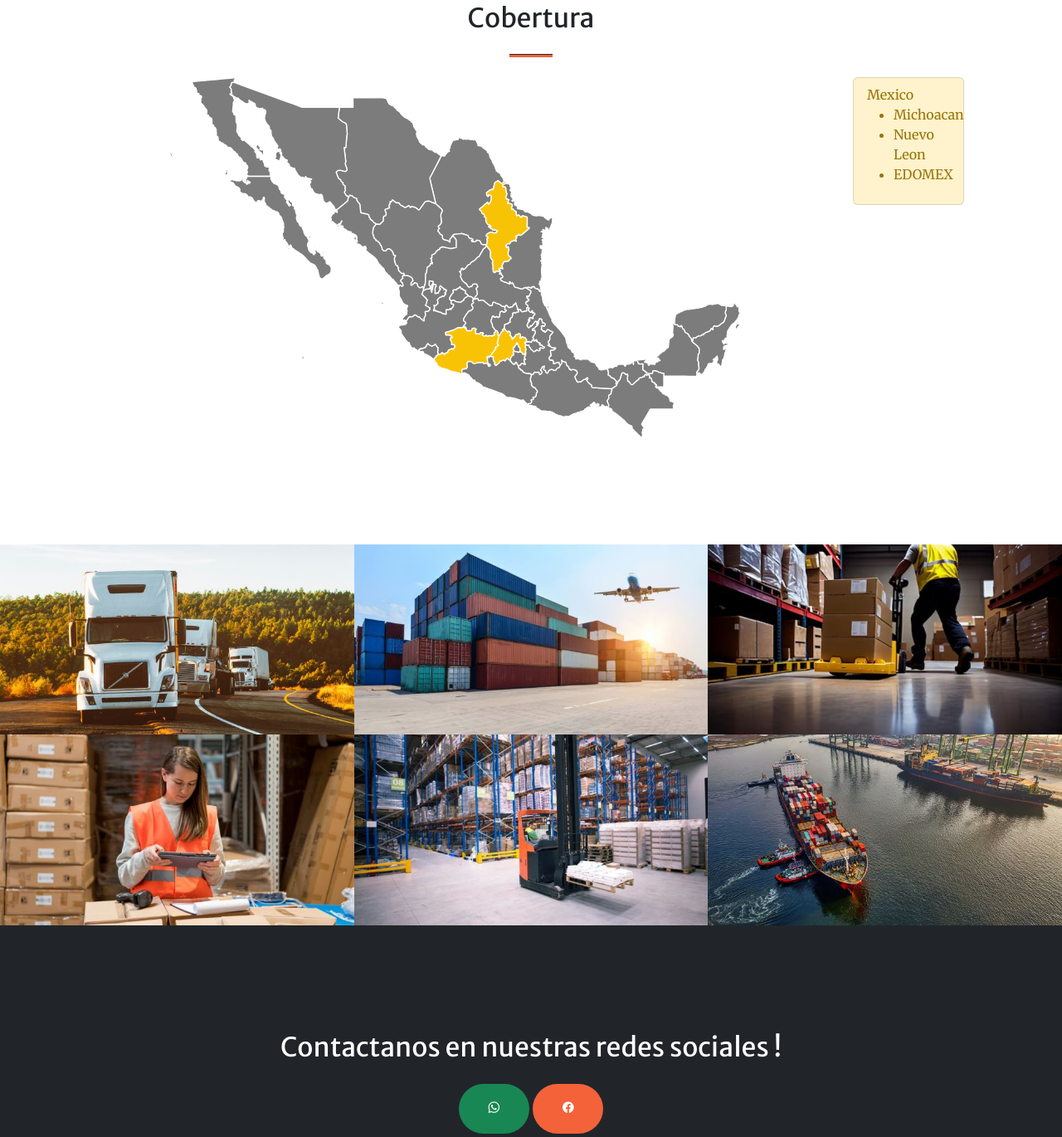
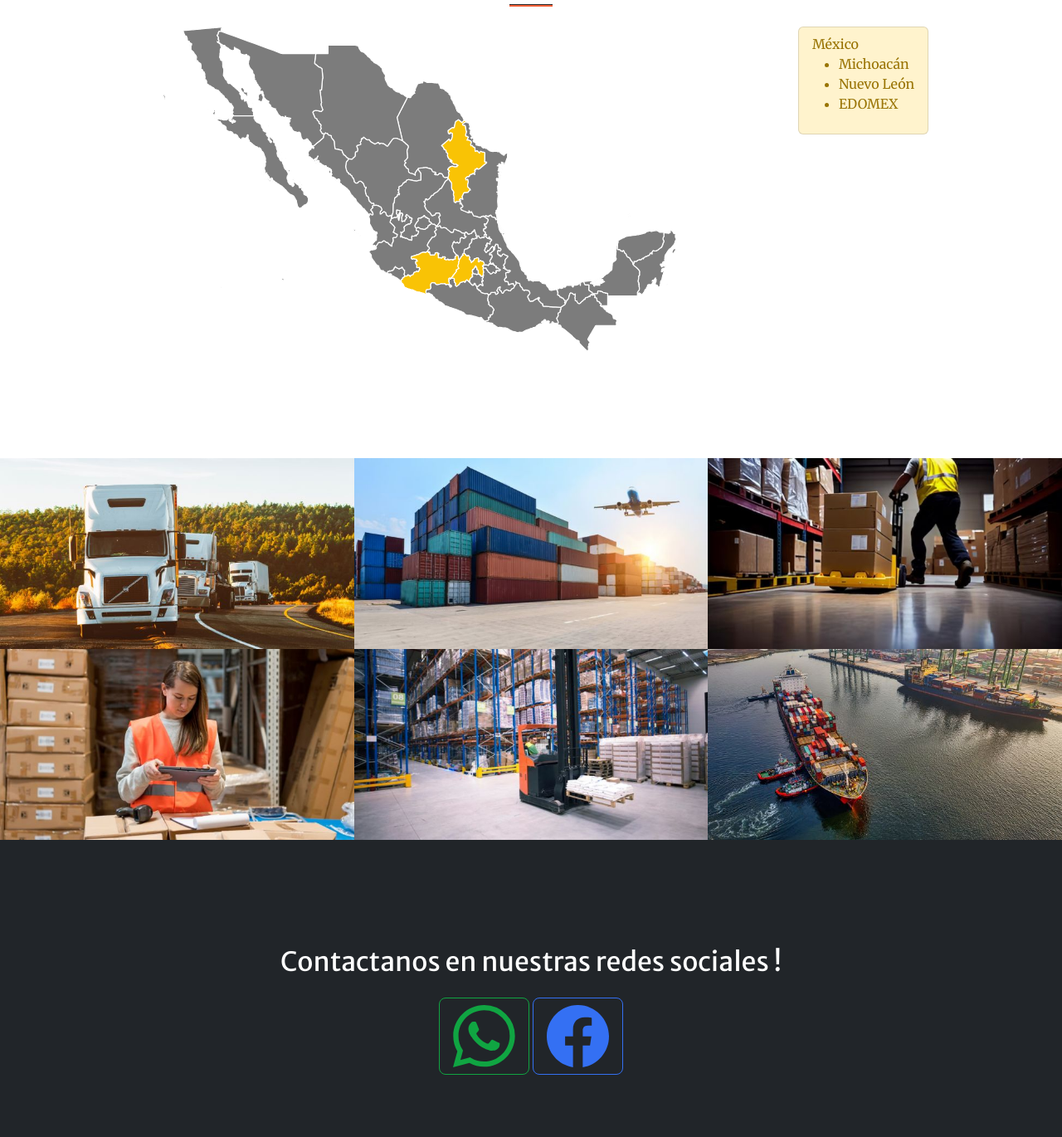
Before and after one commit to inovagmpb/inovagmpb.github.io, a plain HTML site: page index.html in a window 1280 px wide. Shown: the part 1427-2797 px from the top of the page at 83% size. Drawn offline with nearby package versions, Linux system fonts and the light colour scheme; some packages are replaced by stand-ins of ours; a script that the page names is missing.

Commit message:
Cambios de boton
Se agregaron los botones de las redes sociales, se corrigió el listado junto al mapa y se conserva en un tamaño pequeño

```diff
--- a/index.html
+++ b/index.html
@@ -5,7 +5,7 @@
         <meta name="viewport" content="width=device-width, initial-scale=1, shrink-to-fit=no" />
         <meta name="description" content="" />
         <meta name="author" content="" />
-        <title>Creative - Start Bootstrap Theme</title>
+        <title>Disruptors Logistics</title>
         <!-- Favicon-->
         <link rel="icon" type="image/x-icon" href="assets/favicon.ico" />
         <!-- Bootstrap Icons-->
@@ -71,7 +71,7 @@
                             sus operaciones en la cadena de suministro como un integrador Disruptivo con la flexibilidad que
                             las exigencias requieren.
                         </p>
-                        <a class="btn btn-light btn-xl" href="#services">Get Started!</a>
+                        <!-- <a class="btn btn-light btn-xl" href="#services">Get Started!</a> -->
                     </div>
                 </div>
             </div>
@@ -81,43 +81,15 @@
             <div class="container px-4 px-lg-5">
                 <h2 class="text-center mt-0">Cobertura</h2>
                 <hr class="divider" />
-                <div class="row gx-4 gx-lg-5">
-                    <div class="col-lg-10 col-md-6 text-center">
+                <div class="row gx-4 gx-lg-4">
+                    <div class="col-lg-9 col-md-6 text-center">
                         <img src="assets/img/MapMx.svg" alt="" style="width: 80%;">
                     </div>
-                    <div class="col-lg-2 col-md-6 text-center">
+                    <div class="col-lg-3 col-md-2 text-center d-flex justify-content-center">
                         <div class="list-group" style="text-align: left;">
-                            <a href="#" class="list-group-item list-group-item-action list-group-item-warning">Mexico<ul><li>Michoacan</li><li>Nuevo Leon</li><li>EDOMEX</li></ul></a>
+                            <a href="#" class="list-group-item list-group-item-action list-group-item-warning">México<ul><li>Michoacán</li><li>Nuevo León</li><li>EDOMEX</li></ul></a>
                         </div>
                     </div>
-                    <!-- <div class="col-lg-3 col-md-6 text-center">
-                        <div class="mt-5">
-                            <div class="mb-2"><i class="bi-gem fs-1 text-primary"></i></div>
-                            <h3 class="h4 mb-2">Sturdy Themes</h3>
-                            <p class="text-muted mb-0">Our themes are updated regularly to keep them bug free!</p>
-                        </div>
-                    </div>
-                    <div class="col-lg-3 col-md-6 text-center">
-                        <div class="mt-5">
-                            <div class="mb-2"><i class="bi-laptop fs-1 text-primary"></i></div>
-                            <h3 class="h4 mb-2">Up to Date</h3>
-                            <p class="text-muted mb-0">All dependencies are kept current to keep things fresh.</p>
-                        </div>
-                    </div>
-                    <div class="col-lg-3 col-md-6 text-center">
-                        <div class="mt-5">
-                            <div class="mb-2"><i class="bi-globe fs-1 text-primary"></i></div>
-                            <h3 class="h4 mb-2">Ready to Publish</h3>
-                            <p class="text-muted mb-0">You can use this design as is, or you can make changes!</p>
-                        </div>
-                    </div>
-                    <div class="col-lg-3 col-md-6 text-center">
-                        <div class="mt-5">
-                            <div class="mb-2"><i class="bi-heart fs-1 text-primary"></i></div>
-                            <h3 class="h4 mb-2">Made with Love</h3>
-                            <p class="text-muted mb-0">Is it really open source if it's not made with love?</p>
-                        </div>
-                    </div> -->
 
                 </div>
             </div>
@@ -188,8 +160,16 @@
             <div class="container px-4 px-lg-5 text-center">
                 <h2 class="mb-4">Contactanos en nuestras redes sociales !</h2>
 
-                <a class="btn btn-success btn-xl" href="https://api.whatsapp.com/send?phone="><i class="bi bi-whatsapp"></i></a>
-                <a class="btn btn-primary btn-xl" href="#"><i class="bi bi-facebook"></i></a>
+                <a href="https://api.whatsapp.com/send?phone=" class="btn btn-lg active" style="color: rgb(16, 165, 66);" role="button" aria-pressed="true" style="height: 75px;">
+                    <svg xmlns="http://www.w3.org/2000/svg" width="75" height="75" fill="currentColor" class="bi bi-whatsapp" viewBox="0 0 16 16">
+                        <path d="M13.601 2.326A7.854 7.854 0 0 0 7.994 0C3.627 0 .068 3.558.064 7.926c0 1.399.366 2.76 1.057 3.965L0 16l4.204-1.102a7.933 7.933 0 0 0 3.79.965h.004c4.368 0 7.926-3.558 7.93-7.93A7.898 7.898 0 0 0 13.6 2.326zM7.994 14.521a6.573 6.573 0 0 1-3.356-.92l-.24-.144-2.494.654.666-2.433-.156-.251a6.56 6.56 0 0 1-1.007-3.505c0-3.626 2.957-6.584 6.591-6.584a6.56 6.56 0 0 1 4.66 1.931 6.557 6.557 0 0 1 1.928 4.66c-.004 3.639-2.961 6.592-6.592 6.592zm3.615-4.934c-.197-.099-1.17-.578-1.353-.646-.182-.065-.315-.099-.445.099-.133.197-.513.646-.627.775-.114.133-.232.148-.43.05-.197-.1-.836-.308-1.592-.985-.59-.525-.985-1.175-1.103-1.372-.114-.198-.011-.304.088-.403.087-.088.197-.232.296-.346.1-.114.133-.198.198-.33.065-.134.034-.248-.015-.347-.05-.099-.445-1.076-.612-1.47-.16-.389-.323-.335-.445-.34-.114-.007-.247-.007-.38-.007a.729.729 0 0 0-.529.247c-.182.198-.691.677-.691 1.654 0 .977.71 1.916.81 2.049.098.133 1.394 2.132 3.383 2.992.47.205.84.326 1.129.418.475.152.904.129 1.246.08.38-.058 1.171-.48 1.338-.943.164-.464.164-.86.114-.943-.049-.084-.182-.133-.38-.232z"/>
+                      </svg>
+                </a>
+                <a href="#" class="btn btn-lg active" style="color: rgb(52, 112, 243);" role="button" aria-pressed="true" style="height: 75px;">
+                    <svg xmlns="http://www.w3.org/2000/svg" width="75" height="75" fill="currentColor" class="bi bi-facebook" viewBox="0 0 16 16">
+                        <path d="M16 8.049c0-4.446-3.582-8.05-8-8.05C3.58 0-.002 3.603-.002 8.05c0 4.017 2.926 7.347 6.75 7.951v-5.625h-2.03V8.05H6.75V6.275c0-2.017 1.195-3.131 3.022-3.131.876 0 1.791.157 1.791.157v1.98h-1.009c-.993 0-1.303.621-1.303 1.258v1.51h2.218l-.354 2.326H9.25V16c3.824-.604 6.75-3.934 6.75-7.951z"/>
+                      </svg>
+                </a>
             </div>
         </section>
         <!-- Contact-->
```
Also changed, not shown: css/styles.css, 1 other file.
